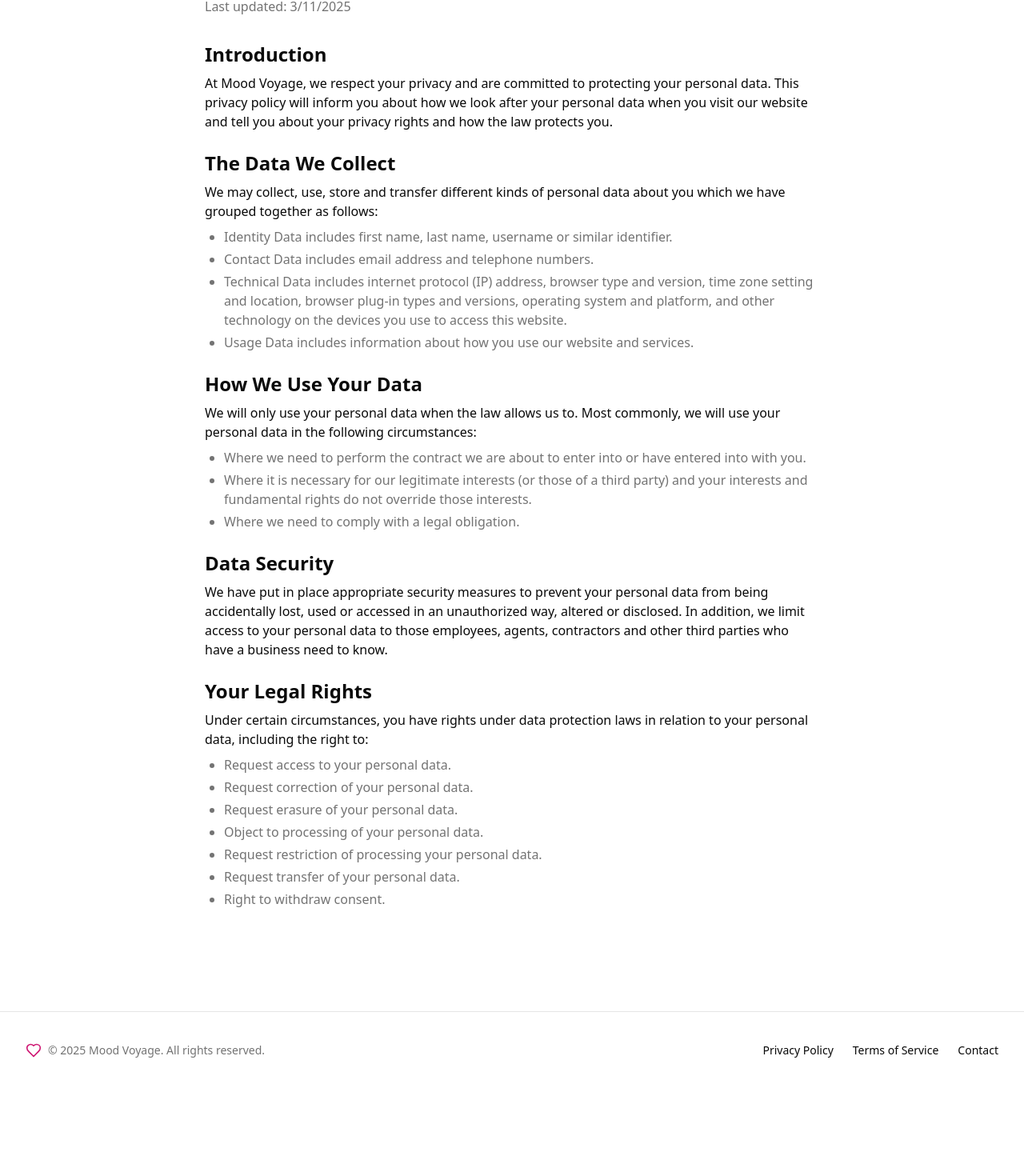
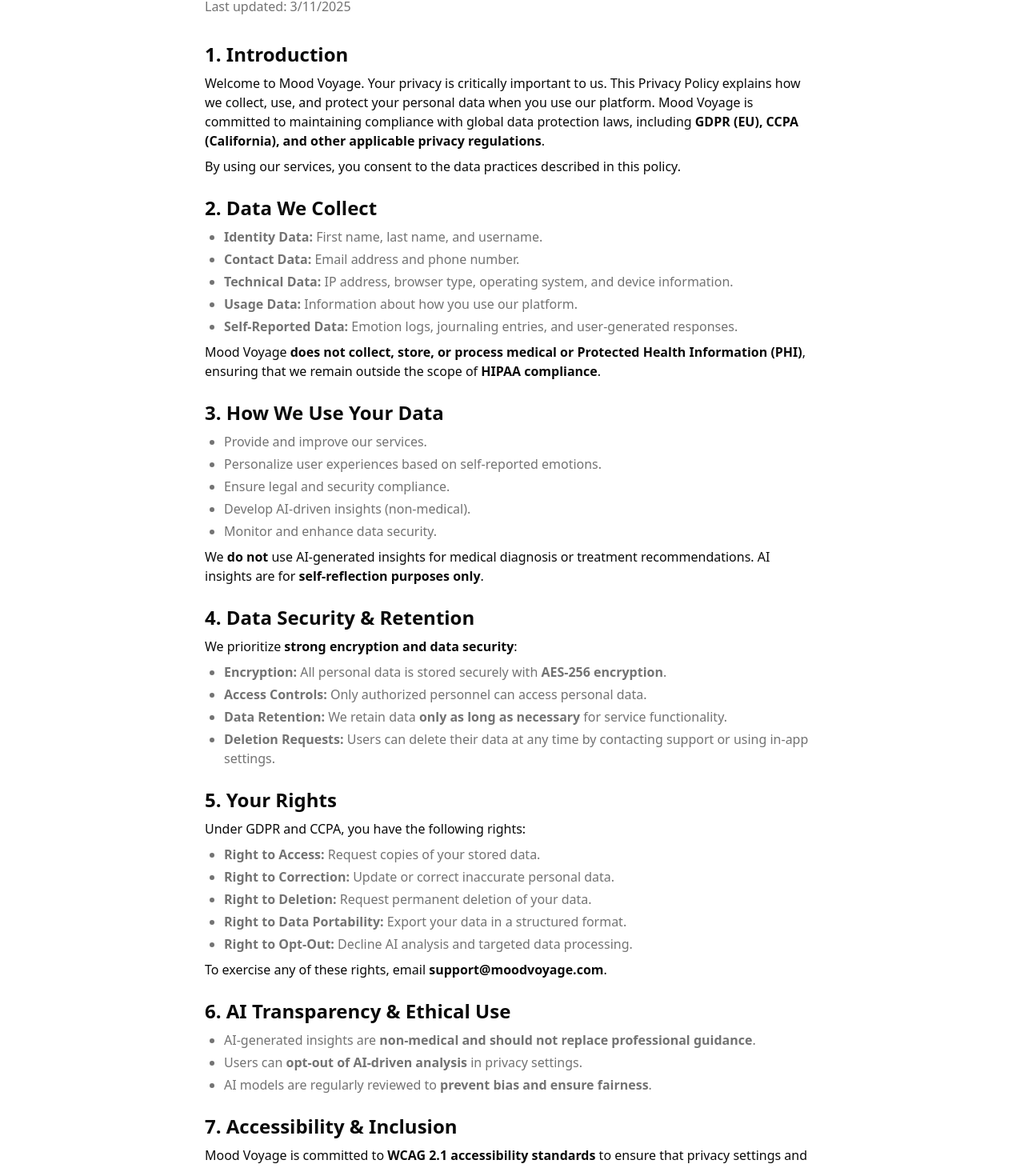
Before and after one commit to silveralcid/Mood-Voyage, a Next.js app in the folder mood-voyage/: page /privacy-policy in a window 1280 px wide. Shown: the part 253-1713 px from the top of the page at 80% size. Before the commit the page ends 1614 px from the top, so only its background shows below. Built offline with nearby package versions, Linux system fonts and the light colour scheme.

Commit message:
docs: update privacy and terms

```diff
--- a/mood-voyage/src/pages/privacy-policy.tsx
+++ b/mood-voyage/src/pages/privacy-policy.tsx
@@ -42,79 +42,109 @@
           <div className="mx-auto max-w-3xl space-y-8">
             <div className="space-y-2">
               <h1 className="text-3xl font-bold tracking-tighter sm:text-4xl md:text-5xl">Privacy Policy</h1>
-              <p className="text-muted-foreground">Last updated: {new Date().toLocaleDateString()}</p>
+              <p className="text-muted-foreground">Last updated:  {new Date().toLocaleDateString()}</p>
             </div>
 
             <div className="space-y-6">
               <div className="space-y-2">
-                <h2 className="text-2xl font-bold">Introduction</h2>
+                <h2 className="text-2xl font-bold">1. Introduction</h2>
                 <p>
-                  At Mood Voyage, we respect your privacy and are committed to protecting your personal data. This privacy policy will inform you about how we look after your personal data when you visit our website and tell you about your privacy rights and how the law protects you.
+                  Welcome to Mood Voyage. Your privacy is critically important to us. This Privacy Policy explains how we collect, use, and protect your personal data when you use our platform. Mood Voyage is committed to maintaining compliance with global data protection laws, including <strong>GDPR (EU), CCPA (California), and other applicable privacy regulations</strong>.
+                </p>
+                <p>By using our services, you consent to the data practices described in this policy.</p>
+              </div>
+
+              <div className="space-y-2">
+                <h2 className="text-2xl font-bold">2. Data We Collect</h2>
+                <ul className="ml-6 list-disc space-y-1 text-muted-foreground">
+                  <li><strong>Identity Data:</strong> First name, last name, and username.</li>
+                  <li><strong>Contact Data:</strong> Email address and phone number.</li>
+                  <li><strong>Technical Data:</strong> IP address, browser type, operating system, and device information.</li>
+                  <li><strong>Usage Data:</strong> Information about how you use our platform.</li>
+                  <li><strong>Self-Reported Data:</strong> Emotion logs, journaling entries, and user-generated responses.</li>
+                </ul>
+                <p>Mood Voyage <strong>does not collect, store, or process medical or Protected Health Information (PHI)</strong>, ensuring that we remain outside the scope of <strong>HIPAA compliance</strong>.</p>
+              </div>
+
+              <div className="space-y-2">
+                <h2 className="text-2xl font-bold">3. How We Use Your Data</h2>
+                <ul className="ml-6 list-disc space-y-1 text-muted-foreground">
+                  <li>Provide and improve our services.</li>
+                  <li>Personalize user experiences based on self-reported emotions.</li>
+                  <li>Ensure legal and security compliance.</li>
+                  <li>Develop AI-driven insights (non-medical).</li>
+                  <li>Monitor and enhance data security.</li>
+                </ul>
+                <p>We <strong>do not</strong> use AI-generated insights for medical diagnosis or treatment recommendations. AI insights are for <strong>self-reflection purposes only</strong>.</p>
+              </div>
+
+              <div className="space-y-2">
+                <h2 className="text-2xl font-bold">4. Data Security & Retention</h2>
+                <p>
+                  We prioritize <strong>strong encryption and data security</strong>:
+                </p>
+                <ul className="ml-6 list-disc space-y-1 text-muted-foreground">
+                  <li><strong>Encryption:</strong> All personal data is stored securely with <strong>AES-256 encryption</strong>.</li>
+                  <li><strong>Access Controls:</strong> Only authorized personnel can access personal data.</li>
+                  <li><strong>Data Retention:</strong> We retain data <strong>only as long as necessary</strong> for service functionality.</li>
+                  <li><strong>Deletion Requests:</strong> Users can delete their data at any time by contacting support or using in-app settings.</li>
+                </ul>
+              </div>
+
+              <div className="space-y-2">
+                <h2 className="text-2xl font-bold">5. Your Rights</h2>
+                <p>
+                  Under GDPR and CCPA, you have the following rights:
+                </p>
+                <ul className="ml-6 list-disc space-y-1 text-muted-foreground">
+                  <li><strong>Right to Access:</strong> Request copies of your stored data.</li>
+                  <li><strong>Right to Correction:</strong> Update or correct inaccurate personal data.</li>
+                  <li><strong>Right to Deletion:</strong> Request permanent deletion of your data.</li>
+                  <li><strong>Right to Data Portability:</strong> Export your data in a structured format.</li>
+                  <li><strong>Right to Opt-Out:</strong> Decline AI analysis and targeted data processing.</li>
+                </ul>
+                <p>To exercise any of these rights, email <strong>support@moodvoyage.com</strong>.</p>
+              </div>
+
+              <div className="space-y-2">
+                <h2 className="text-2xl font-bold">6. AI Transparency & Ethical Use</h2>
+                <ul className="ml-6 list-disc space-y-1 text-muted-foreground">
+                  <li>AI-generated insights are <strong>non-medical and should not replace professional guidance</strong>.</li>
+                  <li>Users can <strong>opt-out of AI-driven analysis</strong> in privacy settings.</li>
+                  <li>AI models are regularly reviewed to <strong>prevent bias and ensure fairness</strong>.</li>
+                </ul>
+              </div>
+
+              <div className="space-y-2">
+                <h2 className="text-2xl font-bold">7. Accessibility & Inclusion</h2>
+                <p>
+                  Mood Voyage is committed to <strong>WCAG 2.1 accessibility standards</strong> to ensure that privacy settings and policy documents are fully accessible to all users, including those with visual, auditory, and cognitive impairments.
                 </p>
               </div>
 
               <div className="space-y-2">
-                <h2 className="text-2xl font-bold">The Data We Collect</h2>
+                <h2 className="text-2xl font-bold">8. Emergency Handling & Crisis Support</h2>
                 <p>
-                  We may collect, use, store and transfer different kinds of personal data about you which we have grouped together as follows:
+                  Mood Voyage is <strong>not a crisis intervention service</strong>. If you are experiencing distress, we encourage you to seek professional support. Below are international crisis resources:
                 </p>
                 <ul className="ml-6 list-disc space-y-1 text-muted-foreground">
-                  <li>Identity Data includes first name, last name, username or similar identifier.</li>
-                  <li>Contact Data includes email address and telephone numbers.</li>
-                  <li>Technical Data includes internet protocol (IP) address, browser type and version, time zone setting and location, browser plug-in types and versions, operating system and platform, and other technology on the devices you use to access this website.</li>
-                  <li>Usage Data includes information about how you use our website and services.</li>
+                  <li><strong>U.S.:</strong> National Suicide Prevention Lifeline: <strong>988</strong></li>
+                  <li><strong>U.K.:</strong> Samaritans: <strong>116 123</strong></li>
+                  <li><strong>Global:</strong> <a href="https://www.befrienders.org/">befrienders.org</a></li>
                 </ul>
+                <p>We do not monitor or store user entries related to crisis situations.</p>
               </div>
 
               <div className="space-y-2">
-                <h2 className="text-2xl font-bold">How We Use Your Data</h2>
-                <p>
-                  We will only use your personal data when the law allows us to. Most commonly, we will use your personal data in the following circumstances:
-                </p>
-                <ul className="ml-6 list-disc space-y-1 text-muted-foreground">
-                  <li>Where we need to perform the contract we are about to enter into or have entered into with you.</li>
-                  <li>Where it is necessary for our legitimate interests (or those of a third party) and your interests and fundamental rights do not override those interests.</li>
-                  <li>Where we need to comply with a legal obligation.</li>
-                </ul>
+                <h2 className="text-2xl font-bold">9. Updates to This Policy</h2>
+                <p>We may update this Privacy Policy periodically. We will notify users of significant changes via email or platform notifications.</p>
+                <p>For questions about this policy, contact us at <strong>support@moodvoyage.com</strong>.</p>
               </div>
-
-              <div className="space-y-2">
-                <h2 className="text-2xl font-bold">Data Security</h2>
-                <p>
-                  We have put in place appropriate security measures to prevent your personal data from being accidentally lost, used or accessed in an unauthorized way, altered or disclosed. In addition, we limit access to your personal data to those employees, agents, contractors and other third parties who have a business need to know.
-                </p>
-              </div>
-
-              <div className="space-y-2">
-                <h2 className="text-2xl font-bold">Your Legal Rights</h2>
-                <p>
-                  Under certain circumstances, you have rights under data protection laws in relation to your personal data, including the right to:
-                </p>
-                <ul className="ml-6 list-disc space-y-1 text-muted-foreground">
-                  <li>Request access to your personal data.</li>
-                  <li>Request correction of your personal data.</li>
-                  <li>Request erasure of your personal data.</li>
-                  <li>Object to processing of your personal data.</li>
-                  <li>Request restriction of processing your personal data.</li>
-                  <li>Request transfer of your personal data.</li>
-                  <li>Right to withdraw consent.</li>
-                </ul>
-              </div>
-
-              {/* <div className="space-y-2">
-                <h2 className="text-2xl font-bold">Contact Us</h2>
-                <p>
-                  If you have any questions about this privacy policy or our privacy practices, please contact us at:
-                </p>
-                <div className="rounded-lg border p-4 bg-muted/50">
-                  <p>Email: privacy@moodvoyage.com</p>
-                  <p>Or visit our <Link href="/contact" className="text-primary hover:underline">contact page</Link>.</p>
-                </div>
-              </div> */}
             </div>
           </div>
         </section>
       </main>
+
 
       <footer className="w-full border-t py-6 md:py-0">
         <div className="container flex flex-col items-center justify-between gap-4 md:h-24 md:flex-row">
--- a/mood-voyage/src/pages/terms-of-service.tsx
+++ b/mood-voyage/src/pages/terms-of-service.tsx
@@ -49,87 +49,88 @@
               <div className="space-y-2">
                 <h2 className="text-2xl font-bold">1. Acceptance of Terms</h2>
                 <p>
-                  By accessing or using the Mood Voyage service, you agree to be bound by these Terms of Service. If you
-                  do not agree to these terms, please do not use our service.
+                  By accessing or using Mood Voyage, you agree to be bound by these Terms of Service. If you do not agree with these terms, please discontinue use of our platform.
                 </p>
               </div>
 
               <div className="space-y-2">
                 <h2 className="text-2xl font-bold">2. Description of Service</h2>
                 <p>
-                  Mood Voyage provides tools for emotional intelligence development through Nonviolent Communication
-                  principles. The service includes emotion tracking, needs identification, visualization tools, and
-                  guided journaling.
+                  Mood Voyage provides a digital platform for emotional intelligence development using <strong>Nonviolent Communication (NVC) principles</strong>. Our services include <strong>emotion tracking, needs identification, AI-generated self-reflection insights, visualization tools, and journaling features</strong>.
                 </p>
+                <p>Mood Voyage <strong>is not a medical or mental health service</strong> and does not provide therapy, diagnosis, or treatment. AI-generated insights are for <strong>self-reflection purposes only</strong> and should not be considered professional guidance.</p>
               </div>
 
               <div className="space-y-2">
-                <h2 className="text-2xl font-bold">3. User Accounts</h2>
-                <p>
-                  To use certain features of the service, you may be required to create an account. You are responsible
-                  for maintaining the confidentiality of your account information and for all activities that occur
-                  under your account.
-                </p>
+                <h2 className="text-2xl font-bold">3. User Accounts & Responsibilities</h2>
+                <ul className="ml-6 list-disc space-y-1 text-muted-foreground">
+                  <li>You must provide accurate and complete registration information.</li>
+                  <li>You are responsible for <strong>maintaining the confidentiality</strong> of your login credentials.</li>
+                  <li>You agree not to share your account with others or use another person’s account.</li>
+                  <li>You must be <strong>at least 18 years old</strong> or have parental consent to use Mood Voyage.</li>
+                </ul>
               </div>
 
               <div className="space-y-2">
-                <h2 className="text-2xl font-bold">4. User Content</h2>
-                <p>
-                  You retain all rights to any content you submit, post or display on or through the service. By
-                  submitting content to the service, you grant Mood Voyage a worldwide, non-exclusive, royalty-free
-                  license to use, reproduce, and distribute your content in connection with the service.
-                </p>
+                <h2 className="text-2xl font-bold">4. User Content & Privacy</h2>
+                <ul className="ml-6 list-disc space-y-1 text-muted-foreground">
+                  <li>Users retain ownership of their self-reported <strong>emotion logs, journal entries, and personal content</strong>.</li>
+                  <li>By submitting content, you <strong>grant Mood Voyage a limited, non-exclusive, royalty-free license</strong> to use, store, and process the content <strong>solely for service functionality</strong>.</li>
+                  <li>We <strong>do not</strong> sell or share personal data with third parties without explicit user consent.</li>
+                  <li>Users have the right to <strong>delete their data at any time</strong> in accordance with our <a href="#">Privacy Policy</a>.</li>
+                </ul>
               </div>
 
               <div className="space-y-2">
                 <h2 className="text-2xl font-bold">5. Prohibited Conduct</h2>
-                <p>You agree not to engage in any of the following prohibited activities:</p>
                 <ul className="ml-6 list-disc space-y-1 text-muted-foreground">
-                  <li>Violating any laws or regulations.</li>
-                  <li>Infringing on the intellectual property rights of others.</li>
-                  <li>
-                    Attempting to interfere with, compromise the system integrity or security, or decipher any
-                    transmissions to or from the servers running the service.
-                  </li>
-                  <li>Using the service for any harmful or malicious purpose.</li>
+                  <li><strong>Uploading or sharing offensive, harmful, or illegal content.</strong></li>
+                  <li><strong>Attempting to interfere with the security of our platform.</strong></li>
+                  <li><strong>Using Mood Voyage for commercial purposes without authorization.</strong></li>
+                  <li><strong>Inputting medical or health-related information that may violate HIPAA policies.</strong></li>
                 </ul>
               </div>
 
               <div className="space-y-2">
-                <h2 className="text-2xl font-bold">6. Limitation of Liability</h2>
-                <p>
-                  To the maximum extent permitted by law, Mood Voyage shall not be liable for any indirect, incidental,
-                  special, consequential or punitive damages, or any loss of profits or revenues, whether incurred
-                  directly or indirectly, or any loss of data, use, goodwill, or other intangible losses.
-                </p>
+                <h2 className="text-2xl font-bold">6. AI Transparency & Limitations</h2>
+                <ul className="ml-6 list-disc space-y-1 text-muted-foreground">
+                  <li>Mood Voyage uses <strong>AI-driven insights</strong> to provide <strong>self-reflection prompts</strong>.</li>
+                  <li>AI-generated insights <strong>are not medical advice</strong> and should not replace professional support.</li>
+                  <li>Users can <strong>opt-out of AI-driven analysis</strong> in their settings.</li>
+                </ul>
               </div>
 
               <div className="space-y-2">
-                <h2 className="text-2xl font-bold">7. Changes to Terms</h2>
-                <p>
-                  We reserve the right to modify these terms at any time. We will provide notice of any material changes
-                  by posting the new terms on the site or via email. Your continued use of the service after such
-                  modifications will constitute your acknowledgment of the modified terms.
-                </p>
+                <h2 className="text-2xl font-bold">7. Data Security & Compliance</h2>
+                <p>Mood Voyage complies with <strong>GDPR, CCPA, and global data protection regulations</strong>.</p>
+                <p>We implement <strong>AES-256 encryption</strong> to safeguard user data.</p>
+                <p>Users can <strong>request data deletion or export</strong> at any time.</p>
               </div>
 
-              {/* <div className="space-y-2">
-                <h2 className="text-2xl font-bold">8. Contact Us</h2>
-                <p>If you have any questions about these Terms, please contact us at:</p>
-                <div className="rounded-lg border p-4 bg-muted/50">
-                  <p>Email: terms@moodvoyage.com</p>
-                  <p>
-                    Or visit our{" "}
-                    <Link href="/contact" className="text-primary hover:underline">
-                      contact page
-                    </Link>
-                  </p>
-                </div>
-              </div> */}
+              <div className="space-y-2">
+                <h2 className="text-2xl font-bold">8. Limitation of Liability</h2>
+                <p>Mood Voyage is provided "as is" without warranties of any kind. To the fullest extent permitted by law:</p>
+                <ul className="ml-6 list-disc space-y-1 text-muted-foreground">
+                  <li>We <strong>do not guarantee uninterrupted access</strong> to our services.</li>
+                  <li>We <strong>are not responsible for data loss, security breaches, or third-party misuse</strong>.</li>
+                  <li>We <strong>are not liable for any indirect or consequential damages</strong> arising from use of our platform.</li>
+                </ul>
+              </div>
+
+              <div className="space-y-2">
+                <h2 className="text-2xl font-bold">9. Modifications to Terms</h2>
+                <p>We reserve the right to update these Terms at any time. Users will be notified of material changes via email or in-app notifications.</p>
+              </div>
+
+              <div className="space-y-2">
+                <h2 className="text-2xl font-bold">10. Contact Information</h2>
+                <p>For any questions regarding these Terms, please contact <strong>support@moodvoyage.com</strong>.</p>
+              </div>
             </div>
           </div>
         </section>
       </main>
+
 
       <footer className="w-full border-t py-6 md:py-0">
         <div className="container flex flex-col items-center justify-between gap-4 md:h-24 md:flex-row">
```
